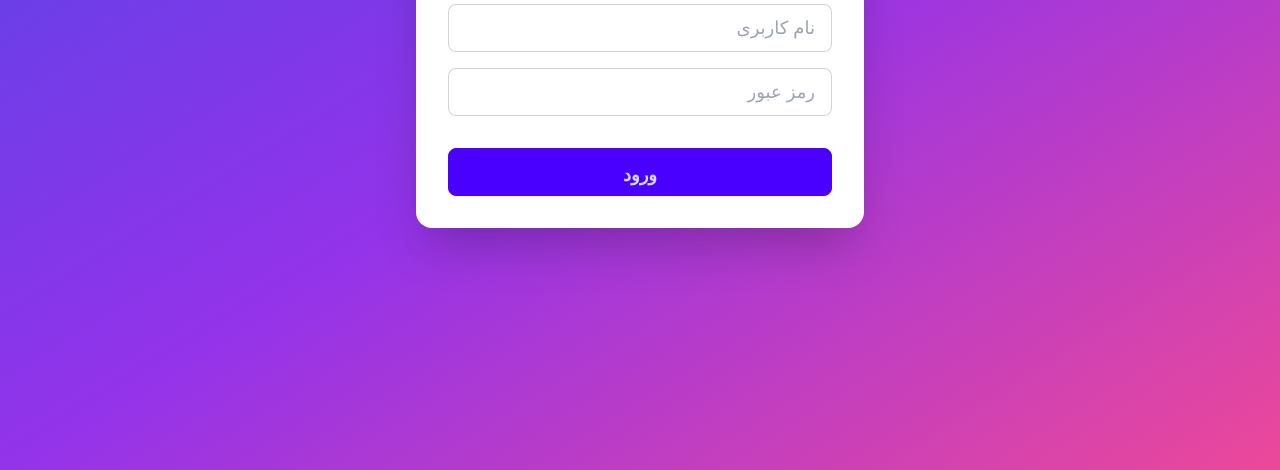
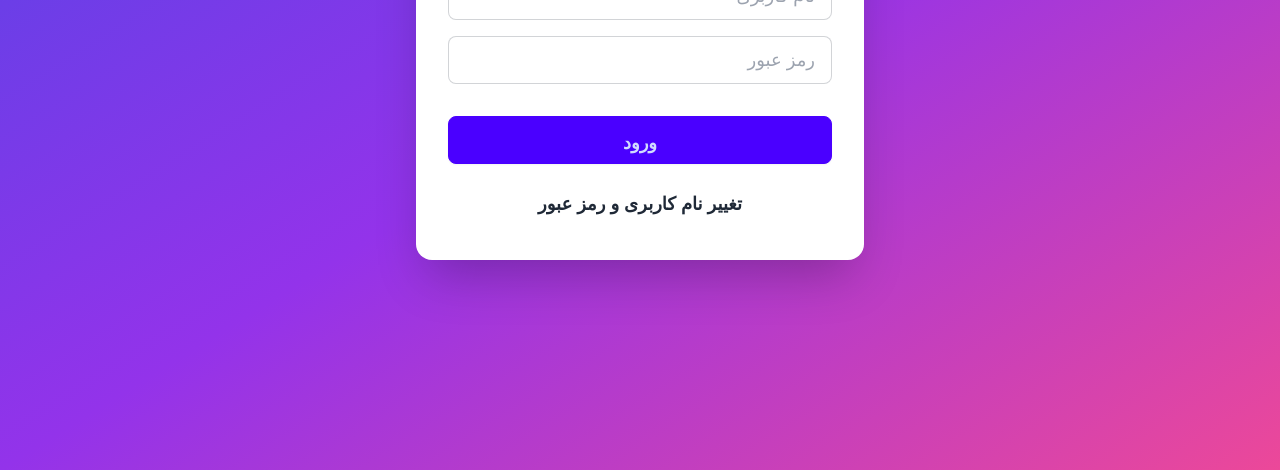
Before and after one commit to jaAlfred/instanttransfer, a website: page index.html in a window 1280 px wide. Shown: the part 330-800 px from the top of the page. Drawn offline with nearby package versions, Linux system fonts and the light colour scheme; a web font is replaced by a local one.

Commit message:
Update index.html

```diff
--- a/index.html
+++ b/index.html
@@ -24,6 +24,7 @@
     </div>
     <p id="loginError" class="text-error text-sm mb-4 text-center"></p>
     <button onclick="login()" class="btn btn-primary w-full py-3 text-lg hover:scale-105 transition-transform duration-200">ورود</button>
+    <a href="change-credentials.html" class="btn btn-ghost w-full mt-4 text-lg">تغییر نام کاربری و رمز عبور</a>
   </div>
 
   <script>
```
